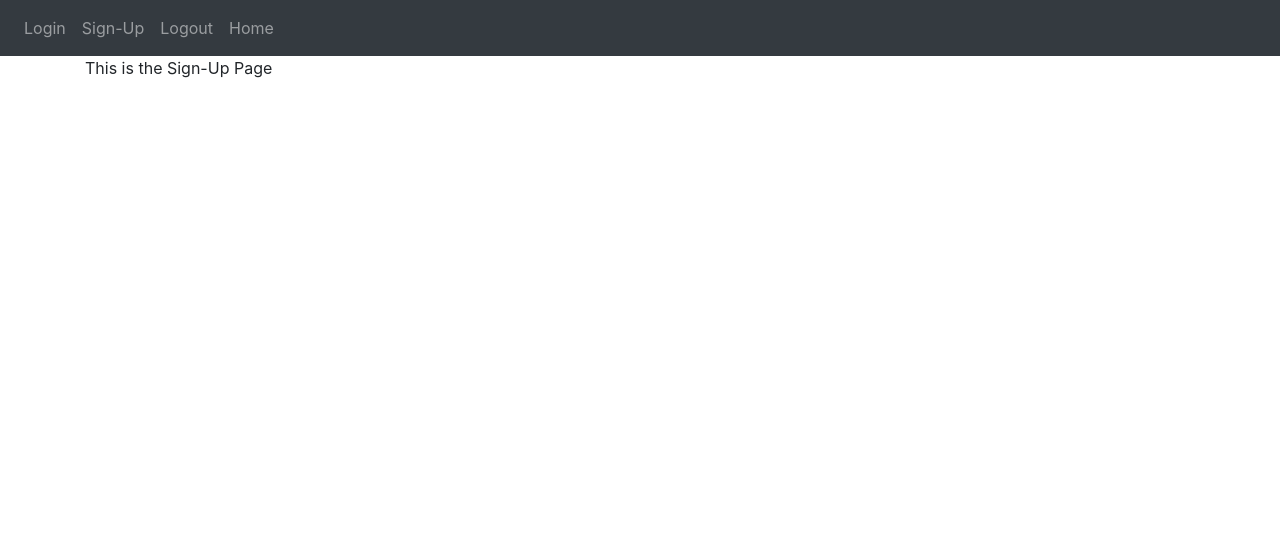
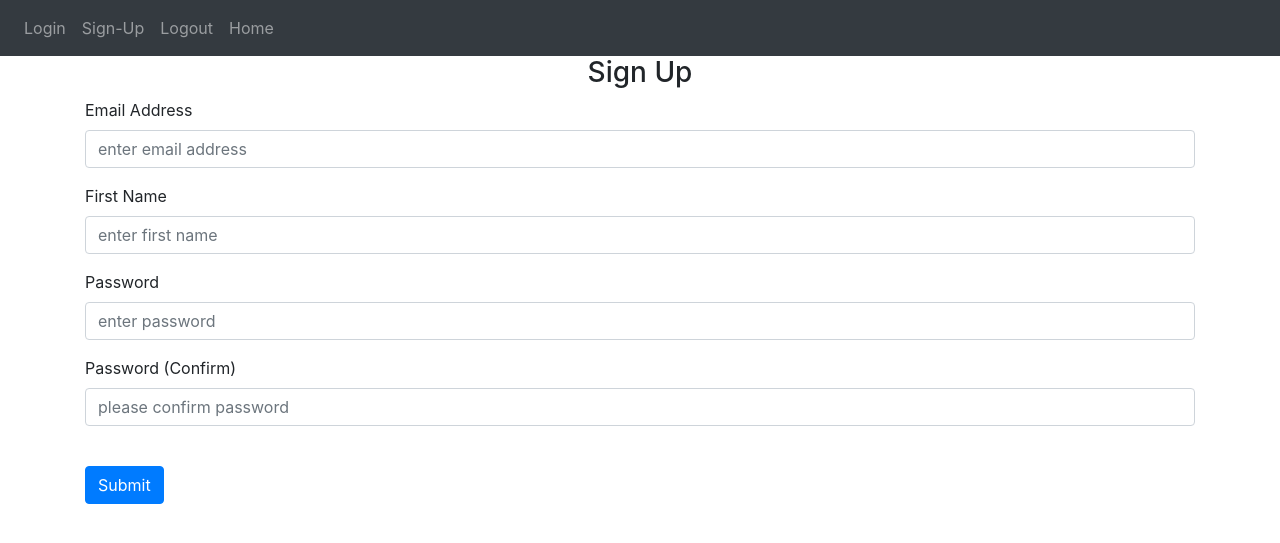
Before and after one commit to thederr/flaskwebapp, a Flask app: page /sign-up in a window 1280 px wide. Shown: the top 543 px of the page. Run offline with Flask 2, Linux system fonts and the light colour scheme; some libraries are stand-ins or nearby versions.

Commit message:
signup page formatted

```diff
--- a/website/templates/sign_up.html
+++ b/website/templates/sign_up.html
@@ -2,5 +2,27 @@
 {% block title %} HOME {% endblock %}
 
 {% block content%}
-This is the Sign-Up Page
+<form method="POST">
+    <h3 align="center">Sign Up</h3>
+    <div class="form-group">
+        <label for="email">Email Address</label>
+        <input type="email" class="form-control" id="email" name="email" placeholder="enter email address"/>
+    </div>
+
+    <div class="form-group">
+        <label for="firstName">First Name</label>
+        <input type="text" class="form-control" id="firstName" name="firstName" placeholder="enter first name"/>
+    </div>
+    <div class="form-group">
+        <label for="password1">Password</label>
+        <input type="password" class="form-control" id="password1" name="password1" placeholder="enter password"/>
+    </div>
+    <div class="form-group">
+        <label for="password2">Password (Confirm)</label>
+        <input type="password" class="form-control" id="password2" name="password2" placeholder="please confirm password"/>
+    </div>
+    <br/>
+    <button type="submit" class="btn btn-primary">Submit</button>
+</form>
+
 {% endblock %}
```
